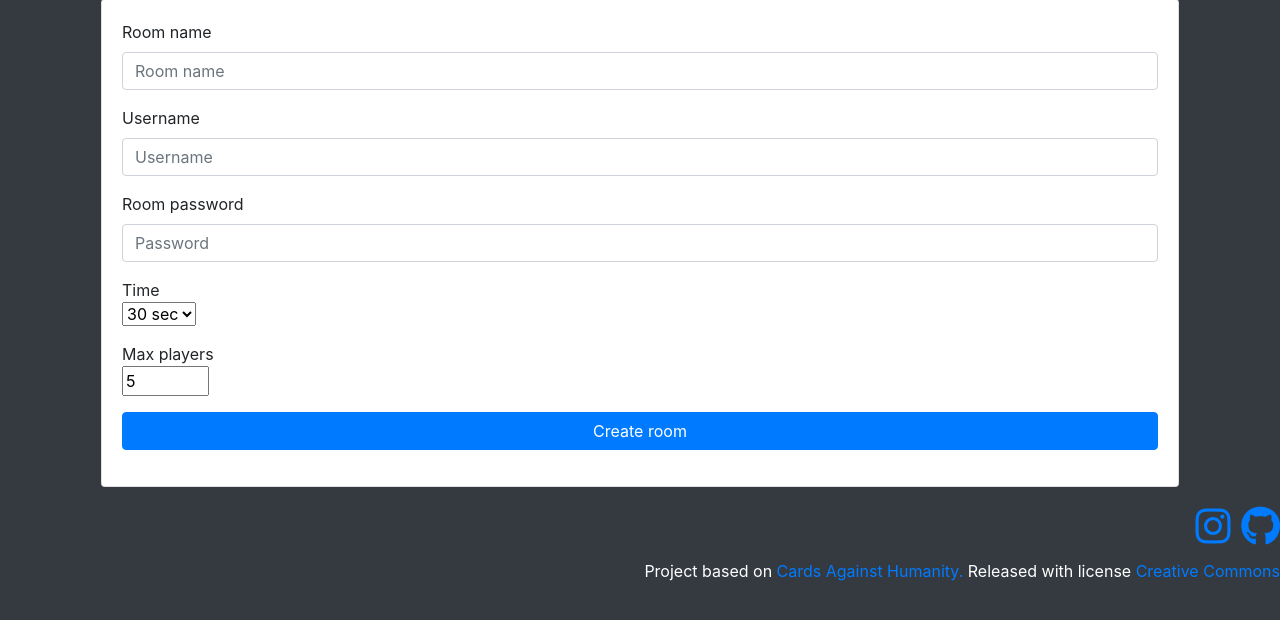
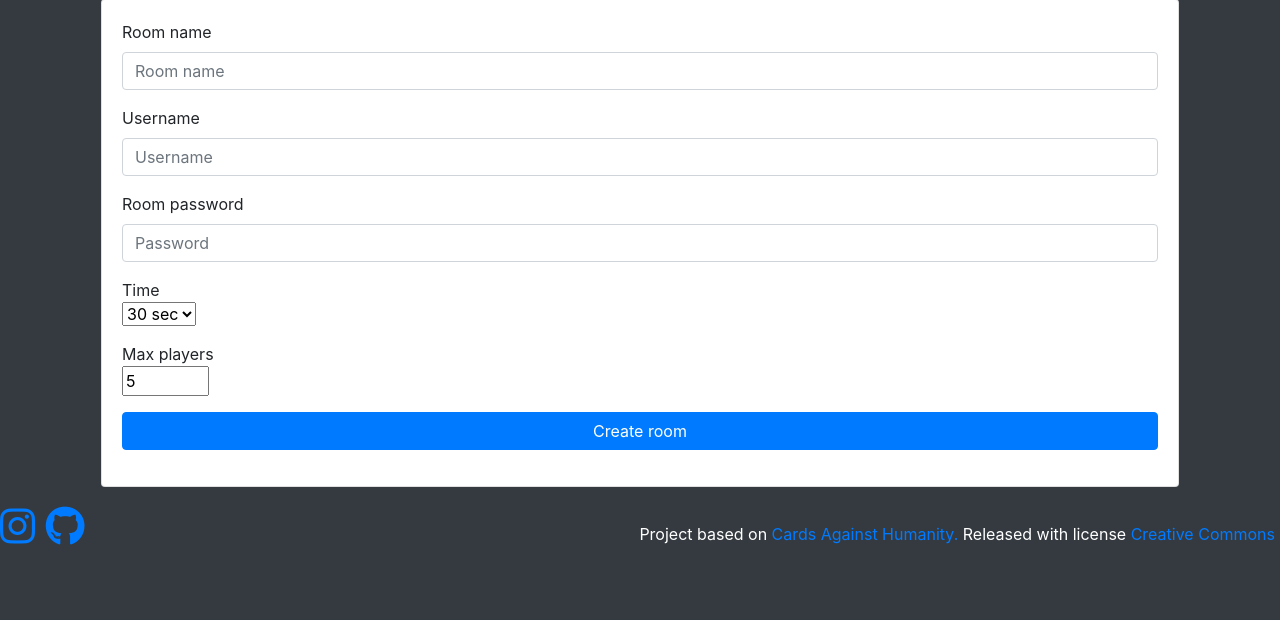
Before and after one commit to paoloalb/CAH, a Python web app: template flask/templates/index.html in a window 1280 px wide. Shown: the part 145-765 px from the top of the page. Run offline with Jinja, Linux system fonts and the light colour scheme; the template is opened without the code that fills it, so the values that code supplies are empty; some libraries are stand-ins or nearby versions.

Commit message:
better footer

```diff
--- a/flask/templates/footer.html
+++ b/flask/templates/footer.html
@@ -1,21 +1,46 @@
 <head>
     <style type="text/css">
-        .footer {
-            text-align: right;
-            bottom: 5px;
-            width: 100%;
+              #parent {
+            position:relative;
+            padding:0;
         }
+        p {
+            position:absolute;
+            margin:0;
+            padding:5px;
+        }
+
+        p:nth-child(1) {
+        border-color:green;
+        top:0;
+        left:0;
+        }
+        p:nth-child(2) {
+            border-color:red;
+            top:0;
+            right:0;
+        }
+        p:nth-child(3) {
+            border-color:yellow;
+            bottom:0;
+            left:0;
+        }
+        p:nth-child(4) {
+            border-color:pink;
+            bottom:0;
+            right:0;
+        }
+
     </style>
 </head>
 
 <body>
-    <div class="footer" , style="color:white;">
-        <h1><a href="http://facebook.com"><i class="fab fa-instagram"></i></a>
-            <a href="https://github.com/paoloalb/CAH"> <i class="fab fa-github"></i></a></h1>
-        {{_("Project based on")}}
-        <a href="http://cardsagainsthumanity.com/" target="_blank">Cards Against Humanity.</a>
-        {{_("Released with license ")}}
-        <a href="https://creativecommons.org/licenses/by-nc-sa/2.0/" target="_blank">Creative Commons</a>
+    <div id="parent", style = "color:white">
+            <p><h1><a href="http://facebook.com"><i class="fab fa-instagram"></i></a>
+            <a href="https://github.com/paoloalb/CAH"> <i class="fab fa-github"></i></a></h1></p>
+            <p>{{_("Project based on")}}
+            <a href="http://cardsagainsthumanity.com/" target="_blank">Cards Against Humanity.</a>
+            {{_("Released with license ")}}
+            <a href="https://creativecommons.org/licenses/by-nc-sa/2.0/" target="_blank">Creative Commons</a></p>
     </div>
-
 </body>
```
